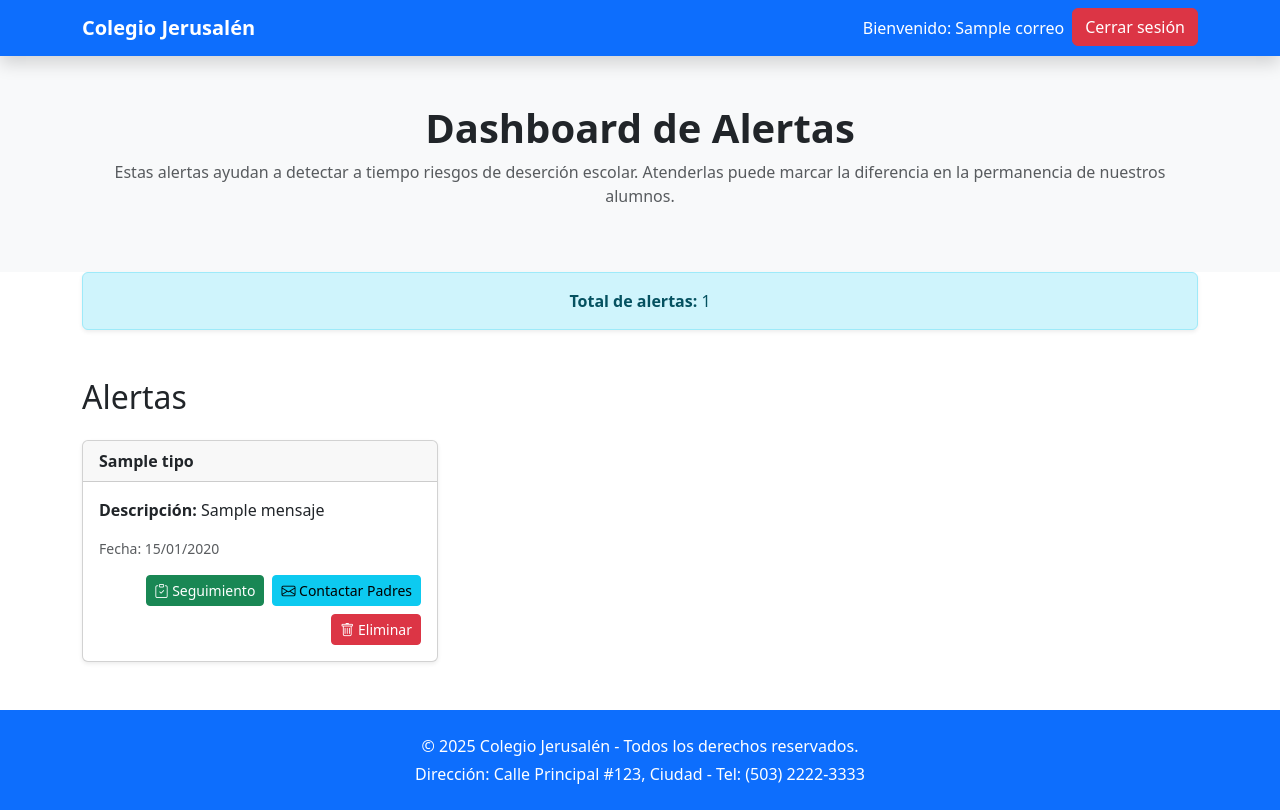
After one commit to Michelle8a/colegio_jerusalem, a Django app: template PROJECTO/ColegioProyecto/templates/alertas.html in a window 1280 px wide. The commit adds this page. Run offline with Django 5.2, Linux system fonts and the light colour scheme; the template is opened without the code that fills it: most values are stand-ins (such as "Sample title", 1, 10 or a date in 2020).

Commit message:
alertas.html, con su view y urls

```diff
--- a/PROJECTO/ColegioProyecto/colegio/urls.py
+++ b/PROJECTO/ColegioProyecto/colegio/urls.py
@@ -28,4 +28,8 @@ urlpatterns = [
     path('maestros/', views.maestro, name='maestro'),
 
 
+    # ALERTAS
+    path('alertas/', views.alertas, name='alertas'),
+
+
 ]
--- /dev/null
+++ b/PROJECTO/ColegioProyecto/templates/alertas.html
@@ -0,0 +1,227 @@
+{% load static %}
+{% load tz %}
+<!DOCTYPE html>
+<html lang="es">
+<head>
+    <meta charset="UTF-8">
+    <meta name="viewport" content="width=device-width, initial-scale=1.0">
+    <title>Dashboard Alertas - Colegio Jerusalén</title>
+    <link href="https://cdn.jsdelivr.net/npm/bootstrap@5.3.2/dist/css/bootstrap.min.css" rel="stylesheet">
+    <link href="https://cdn.jsdelivr.net/npm/bootstrap-icons@1.11.1/font/bootstrap-icons.css" rel="stylesheet">
+    <style>
+        .card-academica { border-left: 5px solid #dc3545; } /* Roja */
+        .card-administrativa { border-left: 5px solid #0d6efd; } /* Azul */
+        .icon-alert { font-size: 1.5rem; margin-right: 0.5rem; vertical-align: middle; }
+    </style>
+</head>
+<body>
+
+    <!-- Barra de navegación -->
+    <nav class="navbar navbar-expand-lg navbar-dark bg-primary shadow">
+        <div class="container">
+            <a class="navbar-brand fw-bold" href="#">Colegio Jerusalén</a>
+            <div class="collapse navbar-collapse" id="menuNav">
+                <ul class="navbar-nav ms-auto">
+                    <li class="nav-item">
+                        <span class="nav-link text-white">Bienvenido: {{ usuario.correo }}</span>
+                    </li>
+                    <li class="nav-item">
+                        <a href="{% url 'logout' %}" class="btn btn-danger">Cerrar sesión</a>
+                    </li>
+                </ul>
+            </div>
+        </div>
+    </nav>
+
+    <!-- Encabezado -->
+    <header class="bg-light text-center py-5">
+        <div class="container">
+            <h1 class="fw-bold">Dashboard de Alertas</h1>
+            <p class="text-muted">
+                Estas alertas ayudan a detectar a tiempo riesgos de deserción escolar.
+                Atenderlas puede marcar la diferencia en la permanencia de nuestros alumnos.
+            </p>
+        </div>
+    </header>
+
+    <!-- Resumen -->
+    <section class="container mb-4">
+        <div class="alert alert-info text-center shadow-sm">
+            <strong>Total de alertas:</strong> {{ alertas|length }}
+        </div>
+    </section>
+
+    <!-- Contenido principal del dashboard -->
+    <main class="container my-5">
+        <h2 class="mb-4">Alertas</h2>
+
+        <div class="row g-4">
+            {% for alerta in alertas %}
+                <div class="col-md-4 col-sm-6">
+                    <div class="card shadow-sm
+                        {% if alerta.tipo == 'Académica' %}card-academica
+                        {% elif alerta.tipo == 'Administrativa' %}card-administrativa
+                        {% endif %}">
+
+                        <div class="card-header d-flex align-items-center">
+                            {% if alerta.tipo == 'Académica' %}
+                                <i class="bi bi-exclamation-triangle-fill text-danger icon-alert"></i>
+                            {% elif alerta.tipo == 'Administrativa' %}
+                                <i class="bi bi-info-circle-fill text-primary icon-alert"></i>
+                            {% endif %}
+                            <span class="fw-bold">{{ alerta.tipo }}</span>
+                        </div>
+
+                        <div class="card-body">
+                            <p class="card-text">
+                                <strong>Descripción:</strong> {{ alerta.mensaje }}
+                            </p>
+                            <p class="text-muted small">
+                                Fecha: {{ alerta.fecha|date:"d/m/Y" }}
+                            </p>
+
+                            <!-- Botones de acción -->
+                            <div class="d-flex flex-wrap justify-content-end gap-2 mt-3">
+                                <a href="#" class="btn btn-sm btn-success btn-seguimiento" data-bs-toggle="modal" data-bs-target="#modalSeguimiento">
+                                    <i class="bi bi-clipboard-check"></i> Seguimiento
+                                </a>
+                                <a href="#" class="btn btn-sm btn-info btn-padres" data-bs-toggle="modal" data-bs-target="#modalPadres">
+                                    <i class="bi bi-envelope"></i> Contactar Padres
+                                </a>
+                                <a href="#" class="btn btn-sm btn-danger"
+                                   onclick="return confirm('¿Seguro que deseas eliminar esta alerta?');">
+                                    <i class="bi bi-trash"></i> Eliminar
+                                </a>
+                            </div>
+                        </div>
+                    </div>
+                </div>
+            {% empty %}
+                <p class="text-center text-muted">No hay alertas registradas.</p>
+            {% endfor %}
+        </div>
+    </main>
+
+    <!-- Modal Seguimiento -->
+    <div class="modal fade" id="modalSeguimiento" tabindex="-1" aria-labelledby="modalSeguimientoLabel" aria-hidden="true">
+      <div class="modal-dialog">
+        <div class="modal-content">
+          <div class="modal-header">
+            <h5 class="modal-title fw-bold" id="modalSeguimientoLabel">Opciones de Seguimiento</h5>
+            <button type="button" class="btn-close" data-bs-dismiss="modal" aria-label="Cerrar"></button>
+          </div>
+          <div class="modal-body">
+            <button id="btnEnviarEmail" class="btn btn-primary w-100 mb-3">Enviar notificación a alumno</button>
+            <button id="btnAgendar" class="btn btn-secondary w-100">Agendar seguimiento</button>
+
+            <!-- Calendario oculto inicialmente -->
+            <div id="calendario" class="mt-3" style="display:none;">
+                <label for="diaSemana" class="form-label">Selecciona día:</label>
+                <select id="diaSemana" class="form-select mb-2">
+                    <option value="Lunes">Lunes</option>
+                    <option value="Martes">Martes</option>
+                    <option value="Miércoles">Miércoles</option>
+                    <option value="Jueves">Jueves</option>
+                    <option value="Viernes">Viernes</option>
+                </select>
+
+                <label for="hora" class="form-label">Selecciona hora:</label>
+                <input type="time" id="hora" class="form-control mb-2">
+
+                <button id="btnConfirmarAgendar" class="btn btn-success w-100 mt-2">Confirmar</button>
+            </div>
+          </div>
+        </div>
+      </div>
+    </div>
+
+    <!-- Modal Contactar Padres -->
+    <div class="modal fade" id="modalPadres" tabindex="-1" aria-labelledby="modalPadresLabel" aria-hidden="true">
+      <div class="modal-dialog">
+        <div class="modal-content">
+          <div class="modal-header">
+            <h5 class="modal-title fw-bold" id="modalPadresLabel">Contactar Padres</h5>
+            <button type="button" class="btn-close" data-bs-dismiss="modal" aria-label="Cerrar"></button>
+          </div>
+          <div class="modal-body text-center">
+            <p>¿Deseas notificar a los padres del alumno?</p>
+            <button id="btnNotificarPadres" class="btn btn-primary w-100">Confirmar</button>
+          </div>
+        </div>
+      </div>
+    </div>
+
+    <!-- Pie de página -->
+    <footer class="bg-primary text-white text-center py-4 mt-5">
+        <div class="container">
+            <p class="mb-1">&copy; 2025 Colegio Jerusalén - Todos los derechos reservados.</p>
+            <p class="mb-0">Dirección: Calle Principal #123, Ciudad - Tel: (503) 2222-3333</p>
+        </div>
+    </footer>
+
+    <script src="https://cdn.jsdelivr.net/npm/bootstrap@5.3.2/dist/js/bootstrap.bundle.min.js"></script>
+    <script>
+    document.addEventListener('DOMContentLoaded', function() {
+        let botonActivo = null; // Para Seguimiento
+        let botonPadresActivo = null; // Para Contactar Padres
+
+        // Detectar qué botón abrió el modal de seguimiento
+        document.querySelectorAll('.btn-seguimiento').forEach(btn => {
+            btn.addEventListener('click', function() {
+                botonActivo = btn;
+                document.getElementById('calendario').style.display = 'none'; // Oculta calendario
+            });
+        });
+
+        // Enviar notificación a alumno
+        document.getElementById('btnEnviarEmail').addEventListener('click', function() {
+            alert('Email enviado');
+            var modal = bootstrap.Modal.getInstance(document.getElementById('modalSeguimiento'));
+            modal.hide();
+            if(botonActivo) {
+                botonActivo.innerHTML = '<i class="bi bi-check-circle-fill"></i> Seguimiento';
+            }
+        });
+
+        // Mostrar calendario para agendar seguimiento
+        document.getElementById('btnAgendar').addEventListener('click', function() {
+            document.getElementById('calendario').style.display = 'block';
+        });
+
+        // Confirmar agendar seguimiento
+        document.getElementById('btnConfirmarAgendar').addEventListener('click', function() {
+            var dia = document.getElementById('diaSemana').value;
+            var hora = document.getElementById('hora').value;
+
+            if(!hora) {
+                alert('Por favor selecciona una hora');
+                return;
+            }
+
+            alert(`Seguimiento agendado para ${dia} a las ${hora}, alumno notificado`);
+            var modal = bootstrap.Modal.getInstance(document.getElementById('modalSeguimiento'));
+            modal.hide();
+            if(botonActivo) {
+                botonActivo.innerHTML = '<i class="bi bi-check-circle-fill"></i> Seguimiento';
+            }
+        });
+
+        // Detectar qué botón abrió el modal de padres
+        document.querySelectorAll('.btn-padres').forEach(btn => {
+            btn.addEventListener('click', function() {
+                botonPadresActivo = btn;
+            });
+        });
+
+        // Confirmar notificación a padres
+        document.getElementById('btnNotificarPadres').addEventListener('click', function() {
+            alert('Padres notificados');
+            var modal = bootstrap.Modal.getInstance(document.getElementById('modalPadres'));
+            modal.hide();
+            if(botonPadresActivo) {
+                botonPadresActivo.innerHTML = '<i class="bi bi-check-circle-fill"></i> Contactar Padres';
+            }
+        });
+    });
+    </script>
+</body>
--- a/PROJECTO/ColegioProyecto/templates/alumnos.html
+++ b/PROJECTO/ColegioProyecto/templates/alumnos.html
@@ -15,6 +15,9 @@
     <a class="navbar-brand fw-bold" href="#">Colegio Jerusalén</a>
     <div class="collapse navbar-collapse" id="menuNav">
       <ul class="navbar-nav ms-auto">
+        <li class="nav-item">
+          <a href="{% url 'alertas' %}" class="nav-link text-white">Alertas</a>
+        </li>
         {% if usuario %}
         <li class="nav-item">
           <span class="nav-link text-white">Bienvenido: {{ usuario.correo }}</span>
@@ -31,6 +34,7 @@
     </div>
   </div>
 </nav>
+
 
 
   <div class="container my-5">
```
Also changed, not shown: PROJECTO/ColegioProyecto/colegio/views.py (+20 -0 lines). Lines whose indentation alone changed are shown as unchanged.
